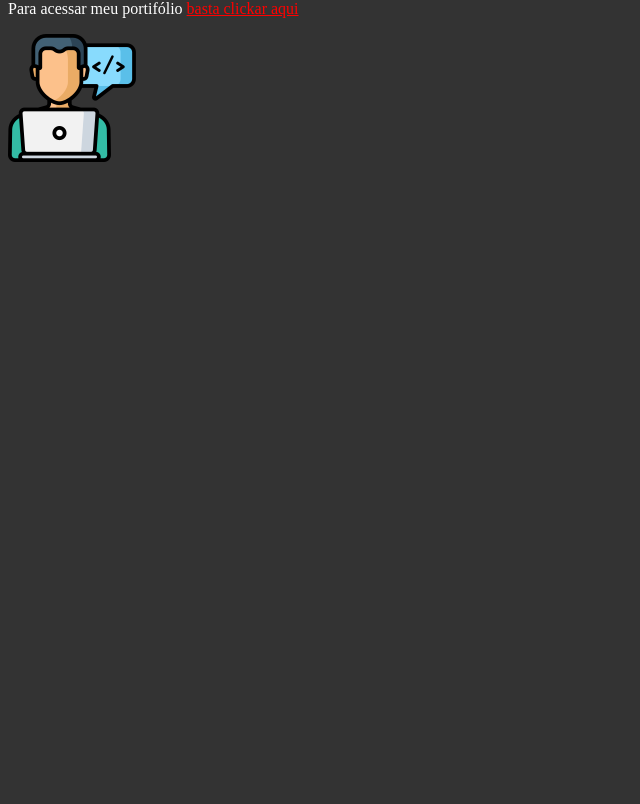
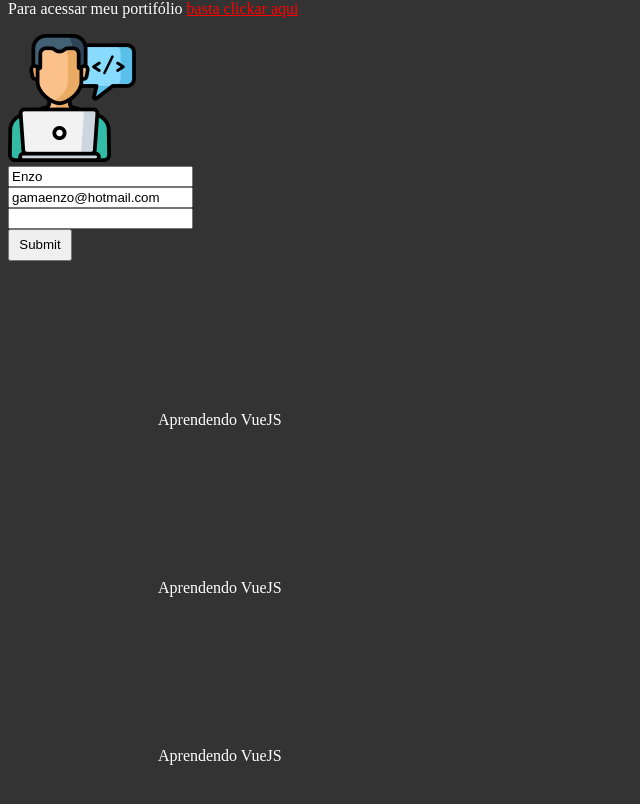
Before and after one commit to EnzoGamaDS/Make-Your-Burguer, a Vue app in the folder vue_cli/: page / in a window 1280 px wide. Shown: the part 504-1308 px from the top of the page, without its empty margins (0-640 px from the left). Before the commit the page ends 800 px from the top, so only its background shows below. Built offline with nearby package versions, Linux system fonts and the light colour scheme.

Commit message:
Click e submit

```diff
--- a/vue_cli/src/App.vue
+++ b/vue_cli/src/App.vue
@@ -3,6 +3,7 @@
     <PrimeiroComponente/>
     <HelloWorldVue/>
     <PessoaVue/>
+    <FormVue/>
   </div>
 </template>
 
@@ -10,12 +11,14 @@
 import PrimeiroComponente  from './components/PrimeiroComponente.vue'
 import HelloWorldVue from './components/HelloWorld.vue'
 import PessoaVue from './components/Pessoa.vue'
+import FormVue from './components/Form.vue'
 export default {
   name : 'App',
   components : {
     PrimeiroComponente,
     HelloWorldVue,
-    PessoaVue
+    PessoaVue,
+    FormVue
   }
 }
 </script>
--- /dev/null
+++ b/vue_cli/src/components/Form.vue
@@ -0,0 +1,50 @@
+<template>
+    <div>
+        <form action="" @submit="enviarFormulario($event)">
+            <div><input type="text" v-model="name"></div>
+            <div><input type="text" v-model="email"></div>
+            <div><InputTextVue/></div>
+            <input type="submit" class="button">
+        </form>
+
+        <p>Aprendendo VueJS </p>
+        <p>Aprendendo VueJS </p>
+        <p>Aprendendo VueJS </p>
+
+    </div>
+</template>
+<script>
+import InputTextVue from './Form/InputText.vue'
+    export default {
+        components : {
+            InputTextVue
+        },
+        data(){
+            return {
+                name: "Enzo",
+                email:"gamaenzo@hotmail.com"
+            }
+        },
+        methods: {
+         enviarFormulario(e){
+            e.preventDefault();
+            const name = this.name;
+            const email = this.email;
+            console.log("O nome é "+name);
+            console.log("O email é "+email);
+         }
+        },
+    }
+
+</script>
+
+<style scoped>
+    .button {
+        width: 5vw;
+        height: 4vh;
+    }
+    p{
+        margin:150px;
+    }
+
+</style>
--- /dev/null
+++ b/vue_cli/src/components/Form/InputText.vue
@@ -0,0 +1,8 @@
+<template>
+    <input type="text">
+</template>
+<script>
+    export default {
+        name: 'Input Text'
+    }
+</script>
```
